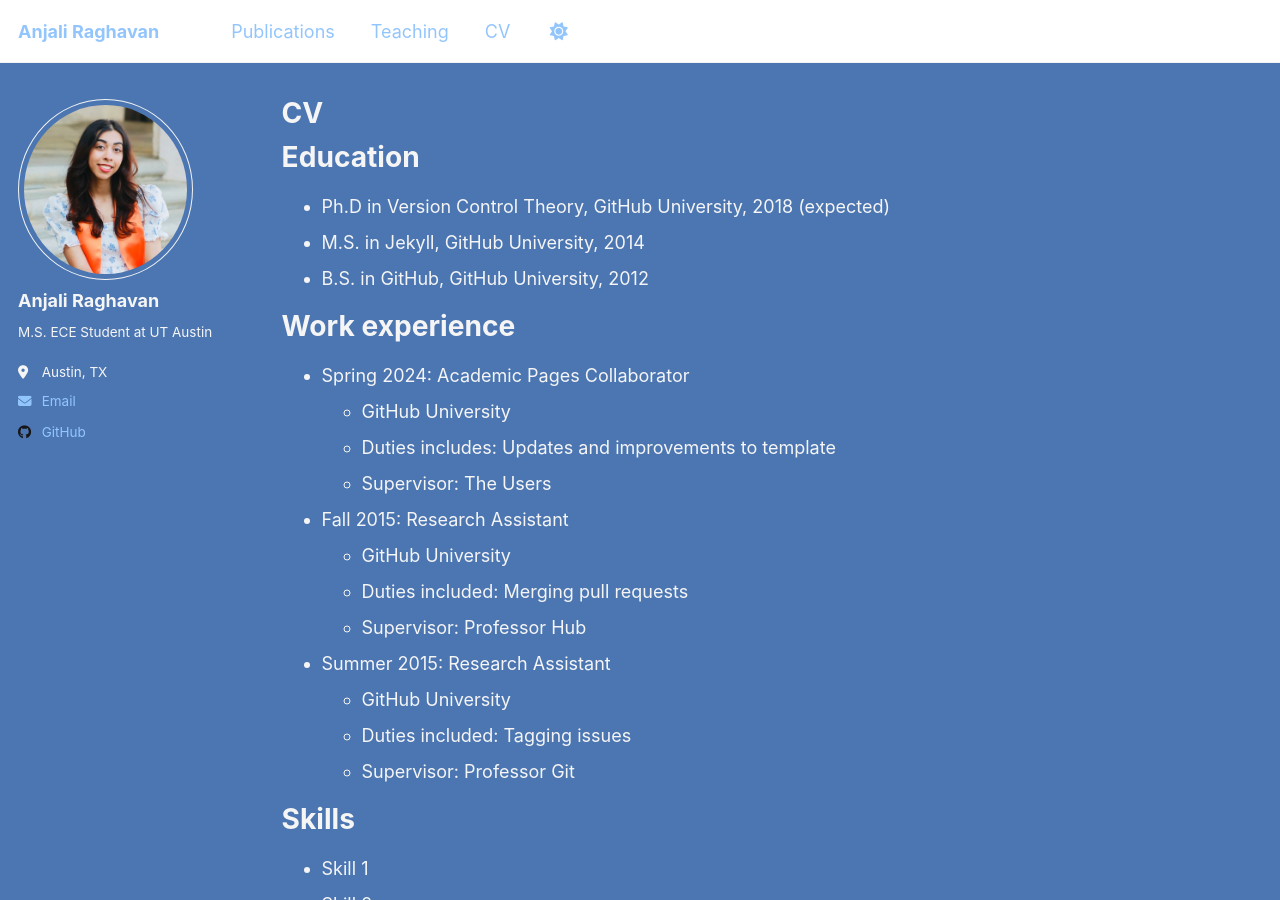
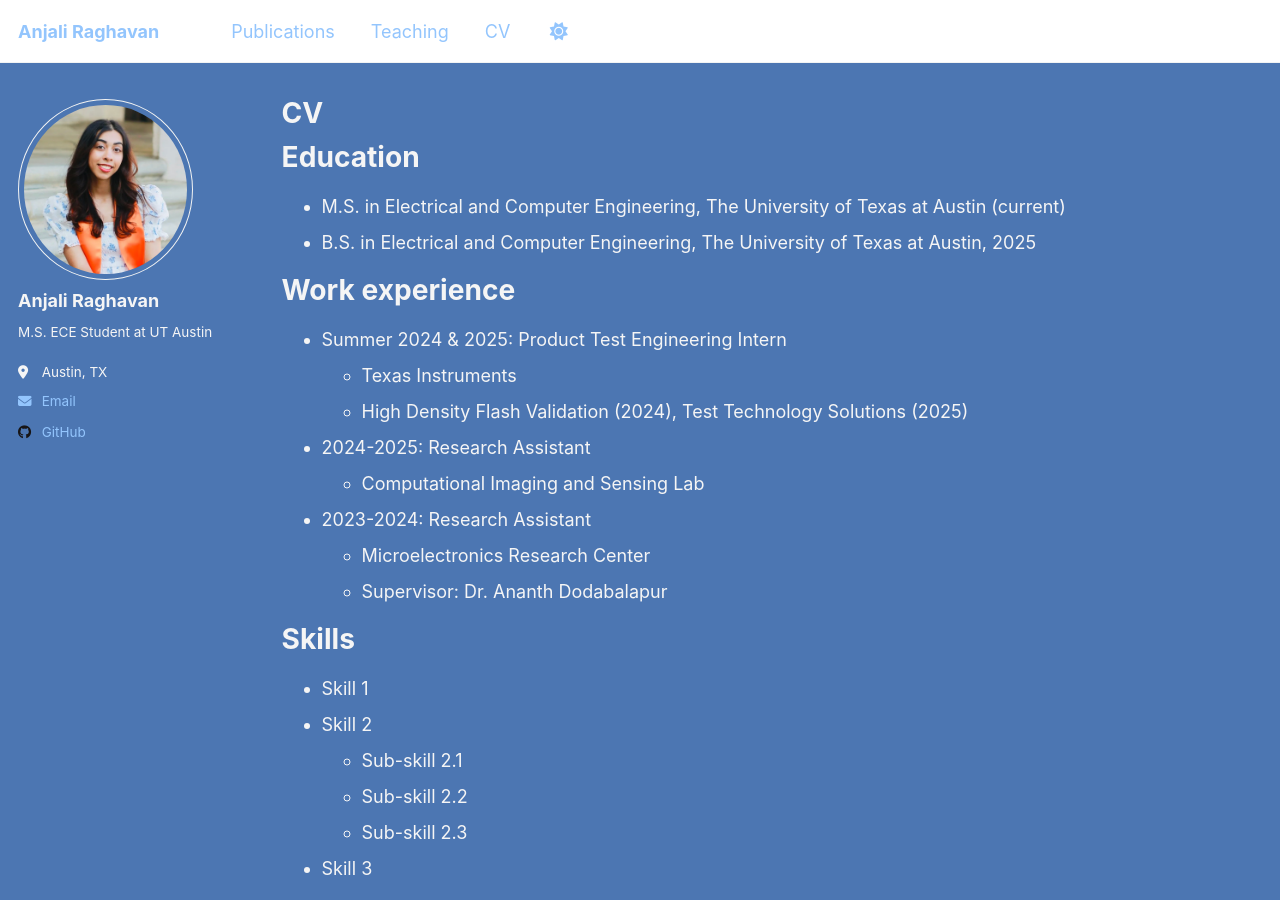
Before and after one commit to anjalir101/anjalir101.github.io, a Jekyll site: the page built from _pages/cv.md, in a window 1280 px wide and 900 px high. Built offline with Jekyll 4.4.1, drawn with Linux system fonts in a browser that asks for light colours.

Commit message:
Update cv.md

```diff
--- a/_pages/cv.md
+++ b/_pages/cv.md
@@ -11,26 +11,21 @@ redirect_from:
 
 Education
 ======
-* Ph.D in Version Control Theory, GitHub University, 2018 (expected)
-* M.S. in Jekyll, GitHub University, 2014
-* B.S. in GitHub, GitHub University, 2012
+* M.S. in Electrical and Computer Engineering, The University of Texas at Austin (current)
+* B.S. in Electrical and Computer Engineering, The University of Texas at Austin, 2025
 
 Work experience
 ======
-* Spring 2024: Academic Pages Collaborator
-  * GitHub University
-  * Duties includes: Updates and improvements to template
-  * Supervisor: The Users
+* Summer 2024 & 2025: Product Test Engineering Intern
+  * Texas Instruments
+  * High Density Flash Validation (2024), Test Technology Solutions (2025)
 
-* Fall 2015: Research Assistant
-  * GitHub University
-  * Duties included: Merging pull requests
-  * Supervisor: Professor Hub
+* 2024-2025: Research Assistant
+  * Computational Imaging and Sensing Lab
 
-* Summer 2015: Research Assistant
-  * GitHub University
-  * Duties included: Tagging issues
-  * Supervisor: Professor Git
+* 2023-2024: Research Assistant
+  * Microelectronics Research Center
+  * Supervisor: Dr. Ananth Dodabalapur
 
 Skills
 ======
```
